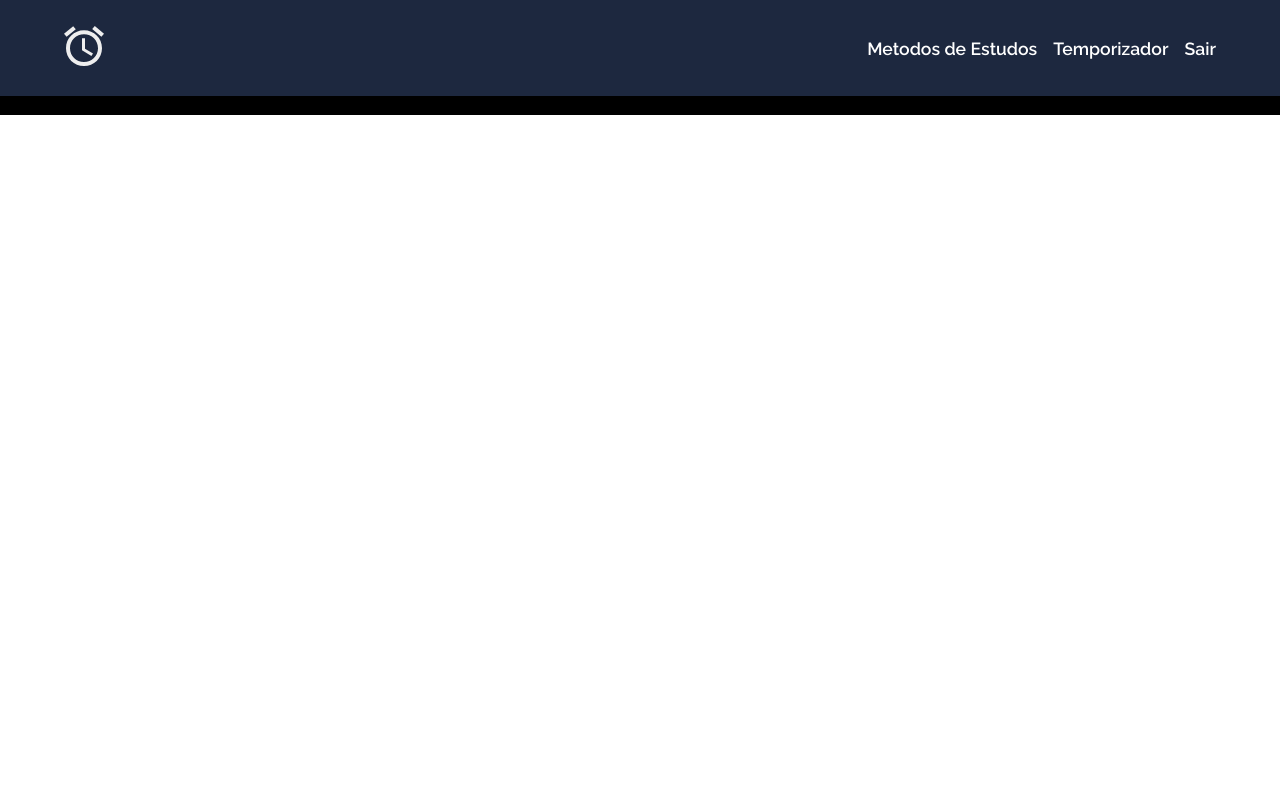
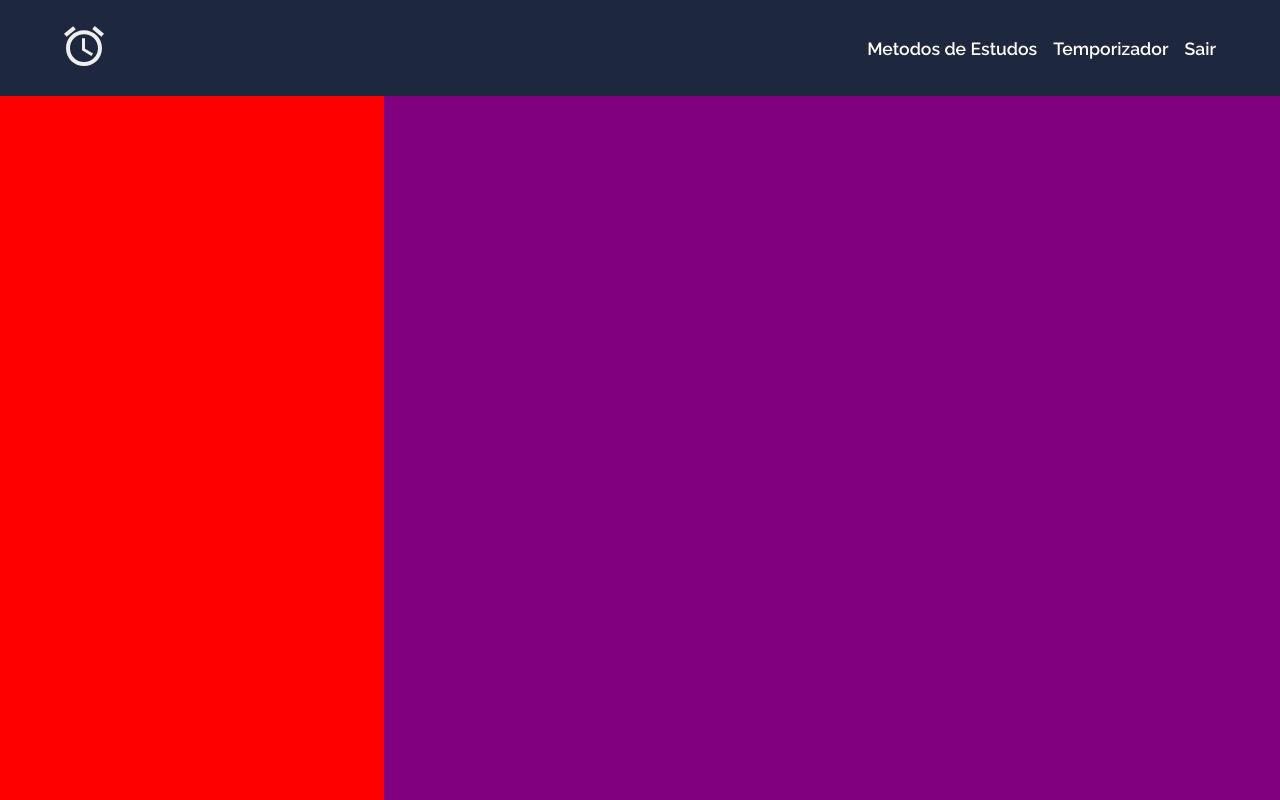
Before and after one commit to DebLuiza/Clock, a React (Vite) app in the folder Clock/: page / in a window 1280 px wide. Built offline with nearby package versions, Linux system fonts and the light colour scheme.

Commit message:
Inicio Main Page

```diff
--- a/Clock/src/App.jsx
+++ b/Clock/src/App.jsx
@@ -19,7 +19,7 @@ function App() {
       <Header onHeaderChange={handleHeightChange}/>
       <Routes>
         <Route path='/' element={<MainPage tamHeader={headerHeight}/>}/>
-        <Route path='/metodos' element={<MetodosEstudos/>}/>
+        <Route path='/metodos' element={<MetodosEstudos tamHeader={headerHeight}/>}/>
       </Routes>
     </Router>
     </>
--- a/Clock/src/Pages/MainPage/MainPage.jsx
+++ b/Clock/src/Pages/MainPage/MainPage.jsx
@@ -2,12 +2,20 @@ import styles from "./Styles/MainPage.module.scss";
 import PropTypes from "prop-types";
 
 export default function MainPage({ tamHeader }) {
+
+  const calculatedHeight = `calc(100vh - ${tamHeader}px)`;
+
   return (
     <div
       className={styles["container-main"]}
-      style={{ height: `100vh - ${tamHeader}px` }}
+      style={{ height: calculatedHeight }}
     >
-      Mainnnnn
+      <div className={styles["left-container"]}>
+
+      </div>
+      <div className={styles["right-container"]}>
+
+      </div>
     </div>
   );
 }
--- a/Clock/src/Pages/MainPage/Styles/MainPage.module.scss
+++ b/Clock/src/Pages/MainPage/Styles/MainPage.module.scss
@@ -1,3 +1,14 @@
+@import "../../../global.scss";
+
 .container-main{
-    background: #000;
+    background: $bg-color;
+    display: grid;
+    grid-template-columns: 30% 70%;
+    .left-container{
+        background: red;
+
+    }
+    .right-container{
+        background: purple;
+    }
 }
--- a/Clock/src/Pages/MetodosEstudos/MetodosEstudos.jsx
+++ b/Clock/src/Pages/MetodosEstudos/MetodosEstudos.jsx
@@ -1,9 +1,20 @@
 import styles from "./Styles/MetodosEstudos.module.scss"
+import PropTypes from "prop-types";
 
-export default function MetodosEstudos() {
+export default function MetodosEstudos({ tamHeader }) {
+
+  const calculatedHeight = `calc(100vh - ${tamHeader}px)`;
+
   return (
-    <div>
+    <div
+      className={styles["container-main"]}
+      style={{ height: calculatedHeight }}
+    >
       olaaaaaaaaa
     </div>
   )
 }
+
+MetodosEstudos.propTypes = {
+  tamHeader: PropTypes.number.isRequired,
+};
--- a/Clock/src/Pages/MetodosEstudos/Styles/MetodosEstudos.module.scss
+++ b/Clock/src/Pages/MetodosEstudos/Styles/MetodosEstudos.module.scss
@@ -0,0 +1,5 @@
+@import "../../../global.scss";
+
+.container-main{
+    background: #ff7474;
+}
```
